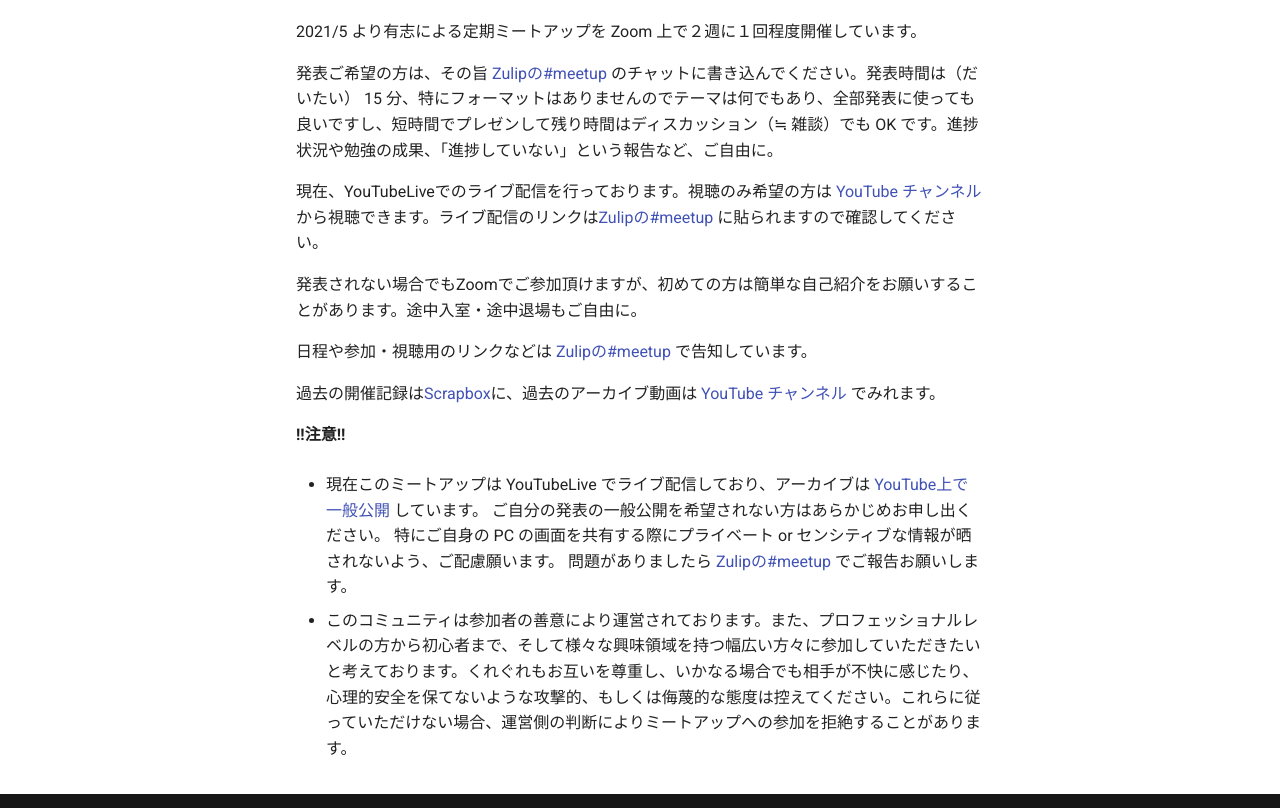
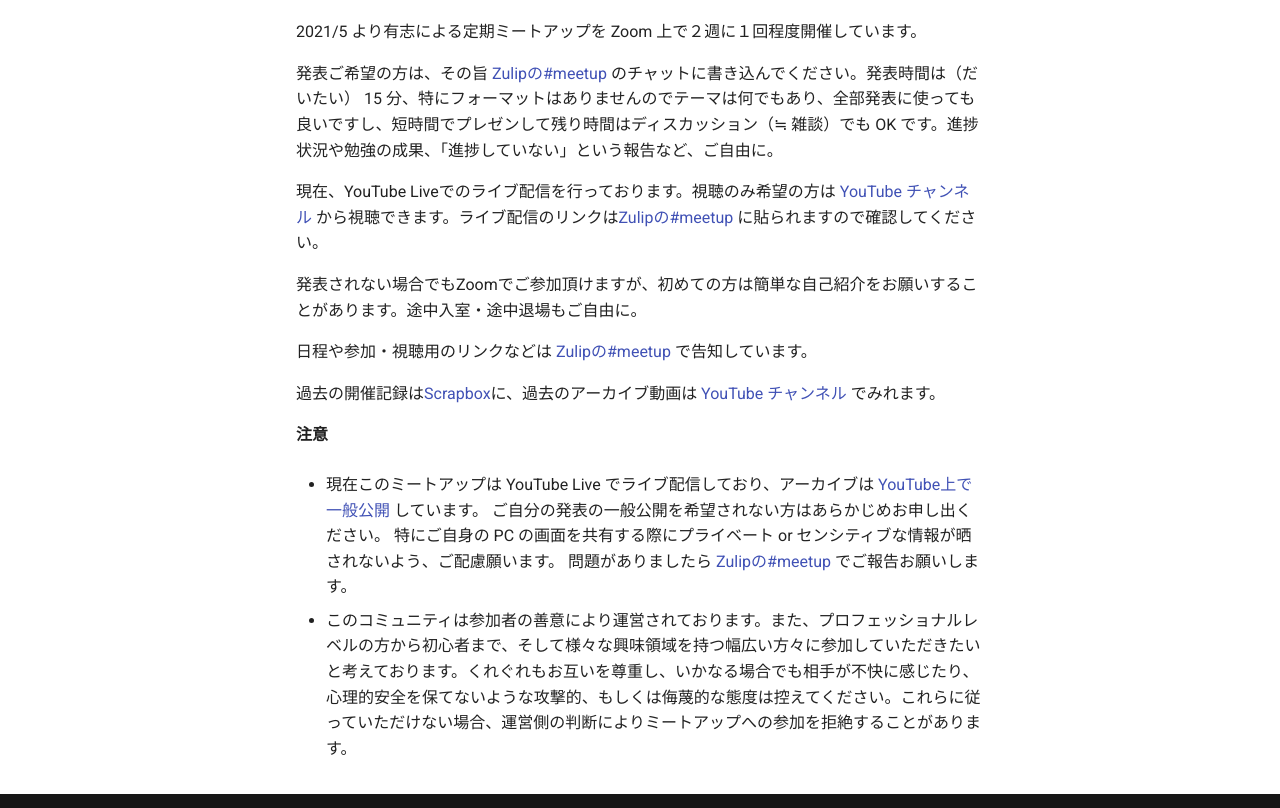
Before and after one commit to prog-lang-sys-ja-slack/wiki, an MkDocs documentation site: the page built from docs/meetup.md, in a window 1280 px wide and 1337 px high, cut to the strip 499-1307 px from the top of the window. Built offline with MkDocs 1.6.1 and Material for MkDocs 9.7.7, drawn with Linux system fonts in a browser that asks for light colours.

Commit message:
Update meetup.md
Fixed.

```diff
--- a/docs/meetup.md
+++ b/docs/meetup.md
@@ -6,7 +6,7 @@
 
 発表ご希望の方は、その旨 [Zulipの#meetup](https://prog-lang-sys-ja.zulipchat.com/#narrow/stream/344423-meetup) のチャットに書き込んでください。発表時間は（だいたい） 15 分、特にフォーマットはありませんのでテーマは何でもあり、全部発表に使っても良いですし、短時間でプレゼンして残り時間はディスカッション（≒ 雑談）でも OK です。進捗状況や勉強の成果、「進捗していない」という報告など、ご自由に。
 
-現在、YouTubeLiveでのライブ配信を行っております。視聴のみ希望の方は [YouTube チャンネル](https://www.youtube.com/channel/UCgb02BlIypK-283D46-C3lw) から視聴できます。ライブ配信のリンクは[Zulipの#meetup](https://prog-lang-sys-ja.zulipchat.com/#narrow/stream/344423-meetup) に貼られますので確認してください。
+現在、YouTube Liveでのライブ配信を行っております。視聴のみ希望の方は [YouTube チャンネル](https://www.youtube.com/channel/UCgb02BlIypK-283D46-C3lw) から視聴できます。ライブ配信のリンクは[Zulipの#meetup](https://prog-lang-sys-ja.zulipchat.com/#narrow/stream/344423-meetup) に貼られますので確認してください。
 
 発表されない場合でもZoomでご参加頂けますが、初めての方は簡単な自己紹介をお願いすることがあります。途中入室・途中退場もご自由に。
 
@@ -14,9 +14,9 @@
 
 過去の開催記録は[Scrapbox](https://scrapbox.io/prog-lang-sys-ja/%E5%AE%9A%E6%9C%9F%E3%83%9F%E3%83%BC%E3%83%88%E3%82%A2%E3%83%83%E3%83%97)に、過去のアーカイブ動画は [YouTube チャンネル](https://www.youtube.com/channel/UCgb02BlIypK-283D46-C3lw) でみれます。
 
-**!!注意!!**
+**注意**
 
-- 現在このミートアップは YouTubeLive でライブ配信しており、アーカイブは [YouTube上で一般公開](https://www.youtube.com/channel/UCgb02BlIypK-283D46-C3lw) しています。
+- 現在このミートアップは YouTube Live でライブ配信しており、アーカイブは [YouTube上で一般公開](https://www.youtube.com/channel/UCgb02BlIypK-283D46-C3lw) しています。
   ご自分の発表の一般公開を希望されない方はあらかじめお申し出ください。
   特にご自身の PC の画面を共有する際にプライベート or センシティブな情報が晒されないよう、ご配慮願います。
   問題がありましたら [Zulipの#meetup](https://prog-lang-sys-ja.zulipchat.com/#narrow/stream/344423-meetup) でご報告お願いします。
```
